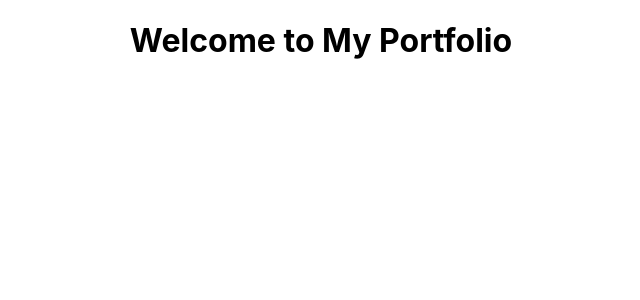
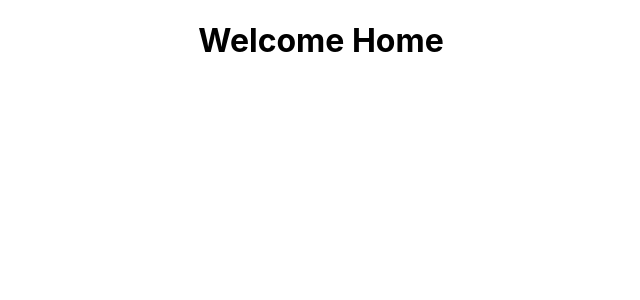
Before and after one commit to Joseph-Galante/Portfolio, a React (Create React App) app: page / in a window 1280 px wide. Shown: the top 300 px of the page, without its empty margins (319-959 px from the left). Built offline with nearby package versions, Linux system fonts and the light colour scheme.

Commit message:
home page init

```diff
--- a/src/App.js
+++ b/src/App.js
@@ -1,10 +1,12 @@
-import logo from './logo.svg';
-import './App.css';
+// react router
+import { Route, Redirect } from 'react-router-dom';
+// pages
+import Home from './pages/Home';
 
 function App() {
   return (
     <div className="App">
-      <h1>Welcome to My Portfolio</h1>
+      <Route exact path ="/" render={() => { return <Home /> }}/>
     </div>
   );
 }
--- a/src/index.css
+++ b/src/index.css
@@ -5,6 +5,8 @@ body {
     sans-serif;
   -webkit-font-smoothing: antialiased;
   -moz-osx-font-smoothing: grayscale;
+  text-align: center;
+  /* font-family: fontttttt; */
 }
 
 code {
--- a/src/index.js
+++ b/src/index.js
@@ -4,9 +4,14 @@ import './index.css';
 import App from './App';
 import reportWebVitals from './reportWebVitals';
 
+// router
+import { BrowserRouter } from 'react-router-dom';
+
 ReactDOM.render(
   <React.StrictMode>
-    <App />
+    <BrowserRouter>
+      <App />
+    </BrowserRouter>
   </React.StrictMode>,
   document.getElementById('root')
 );
--- /dev/null
+++ b/src/pages/Home.js
@@ -0,0 +1,10 @@
+const Home = () =>
+{
+    return (
+        <div className="home-page">
+            <h1>Welcome Home</h1>
+        </div>
+    )
+}
+
+export default Home;
```
